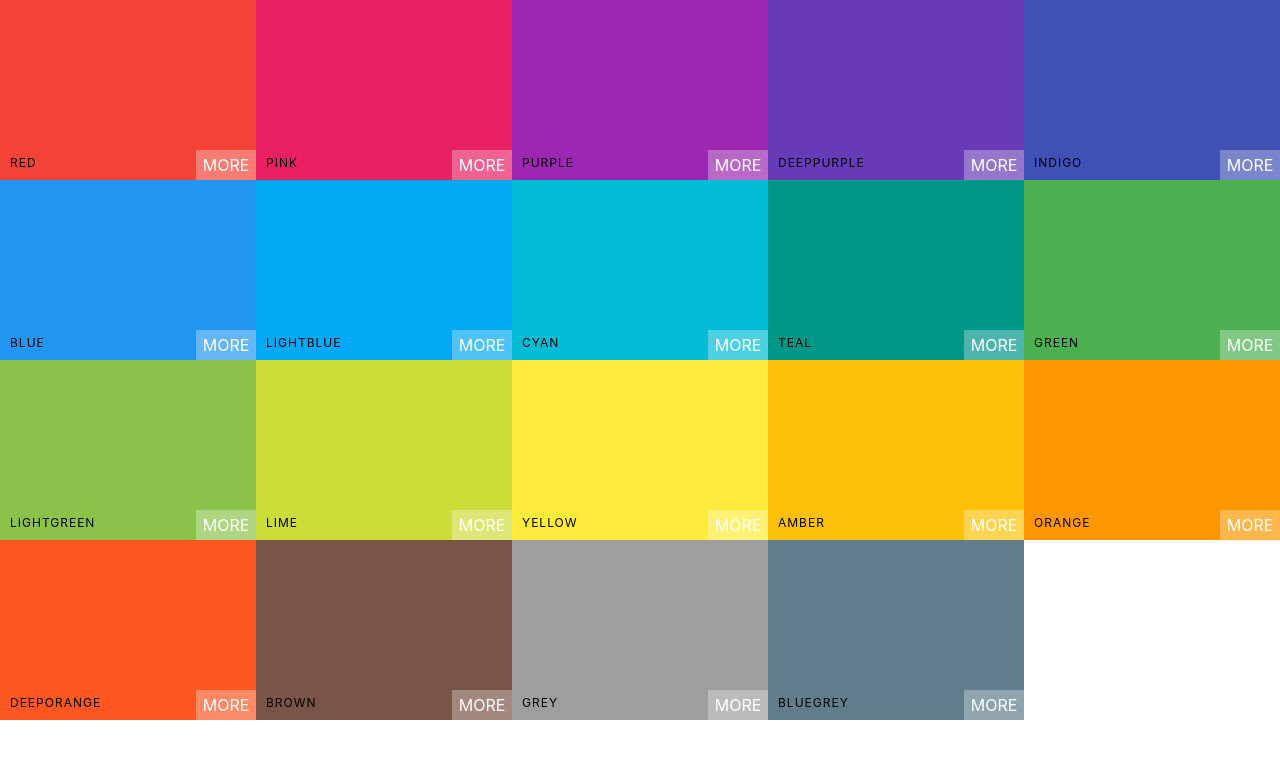
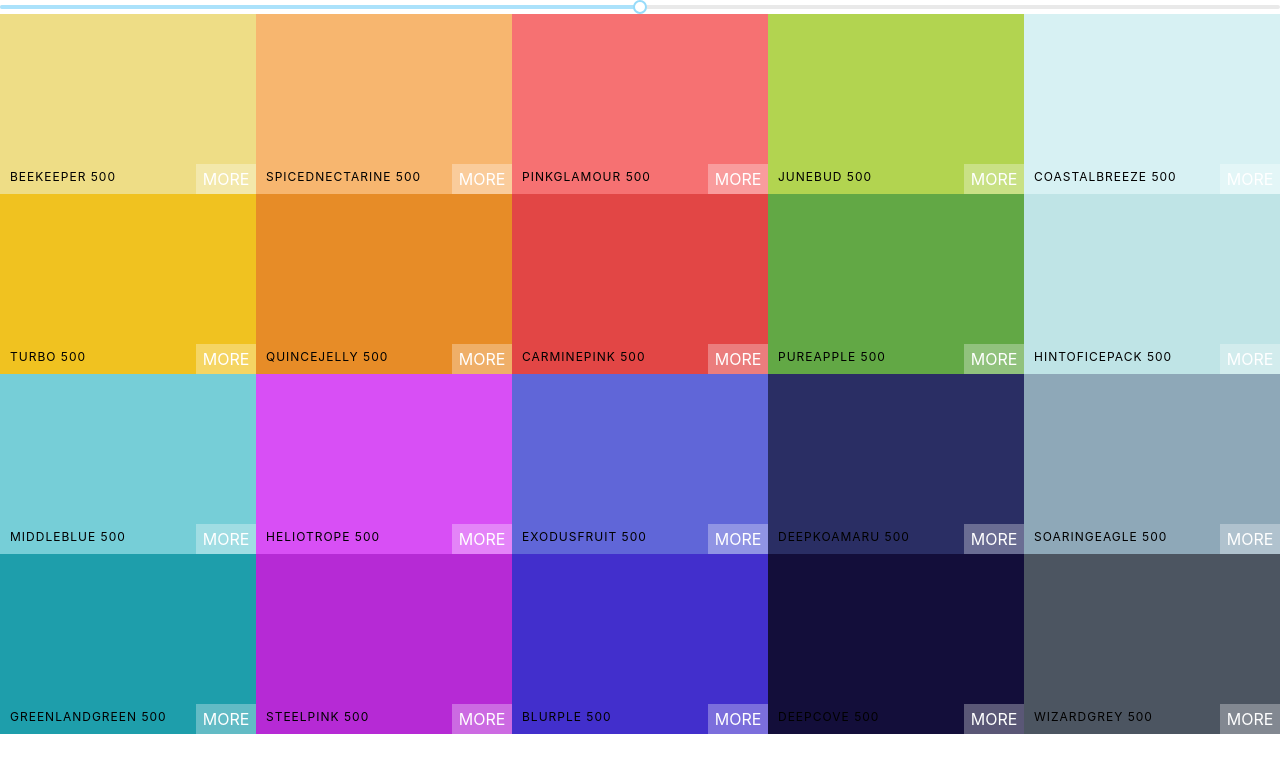
Before and after one commit to qbhatti/color-palette-app, a React (Create React App) app: page / in a window 1280 px wide. Shown: the top 772 px of the page. Built offline with nearby package versions, Linux system fonts and the light colour scheme.

Commit message:
Added unstyled color Slider

```diff
--- a/package.json
+++ b/package.json
@@ -7,6 +7,7 @@
     "@testing-library/react": "^9.4.0",
     "@testing-library/user-event": "^7.2.1",
     "chroma-js": "^2.1.0",
+    "rc-slider": "^8.7.1",
     "react": "^16.12.0",
     "react-copy-to-clipboard": "^5.0.2",
     "react-dom": "^16.12.0",
--- a/src/App.js
+++ b/src/App.js
@@ -6,10 +6,9 @@ import generatePalette from './colorHelpers';
 
 class App extends Component {
   render() {
-    console.log(generatePalette(seedColors[4]));
     return (
       <div className="App" >
-        <Palette {...seedColors[0]} />
+        <Palette palette={generatePalette(seedColors[4])} />
       </div>
     );
   }
--- a/src/ColorBox.css
+++ b/src/ColorBox.css
@@ -25,6 +25,7 @@
     text-transform: uppercase;
     border: none;
     opacity: 0;
+    cursor: pointer;
 }
 
 .ColorBox:hover .ColorBox-copy-btn{
--- a/src/ColorBox.js
+++ b/src/ColorBox.js
@@ -19,16 +19,17 @@ class ColorBox extends Component {
     }
 
     render() {
-        const { name, color } = this.props;
+        const { name, hex } = this.props;
         const { copied } = this.state;
+
         return (
-            <CopyToClipboard text={color} onCopy={this.changeCopyState}>
-                <div className="ColorBox" style={{ background: color }}>
-                    <div style={{ background: color }} className={`ColorBox-copy-overlay ${copied && "show"}`}></div>
+            <CopyToClipboard text={hex} onCopy={this.changeCopyState}>
+                <div className="ColorBox" style={{ background: hex }}>
+                    <div style={{ background: hex }} className={`ColorBox-copy-overlay ${copied && "show"}`}></div>
 
                     <div className={`ColorBox-copy-msg ${copied && "show"}`}>
                         <h1>Copied!</h1>
-                        <p>{color}</p>
+                        <p>{hex}</p>
                     </div>
 
                     <div className="ColorBox-container">
--- a/src/Palette.js
+++ b/src/Palette.js
@@ -1,13 +1,34 @@
 import React, { Component } from 'react';
+import uuid from 'uuid/v4';
+import Slider from 'rc-slider';
 import ColorBox from './ColorBox';
-import './Palette.css'
+import 'rc-slider/assets/index.css';
+import './Palette.css';
+
 
 class Palette extends Component {
+    constructor(props) {
+        super(props);
+        this.state = {
+            level: 500
+        };
+
+        this.changeLevel = this.changeLevel.bind(this);
+    }
+
+    changeLevel(level) {
+        this.setState({ level: level });
+    }
 
     render() {
-        const colorBoxes = this.props.colors.map(color => <ColorBox {...color} />);
+        const { colors } = this.props.palette;
+        const { level } = this.state;
+
+        const colorBoxes = colors[level].map(color => <ColorBox {...color} key={uuid()} />);
+
         return (
             <div className="Palette">
+                <Slider defaultValue={level} min={100} max={900} step={100} onAfterChange={this.changeLevel} />
                 {/* Navbar goes here */}
                 <div className="Palette-colors">
                     {colorBoxes}
```
Also changed, not shown: 1 other file (tests, documents, lock files or other folders).
